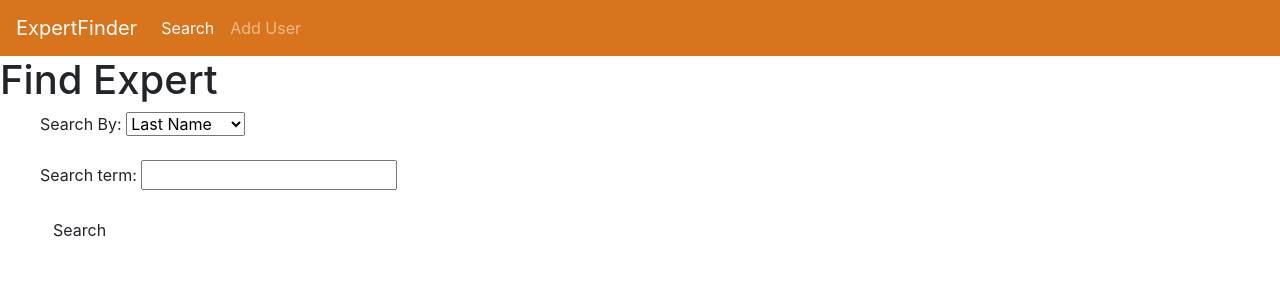
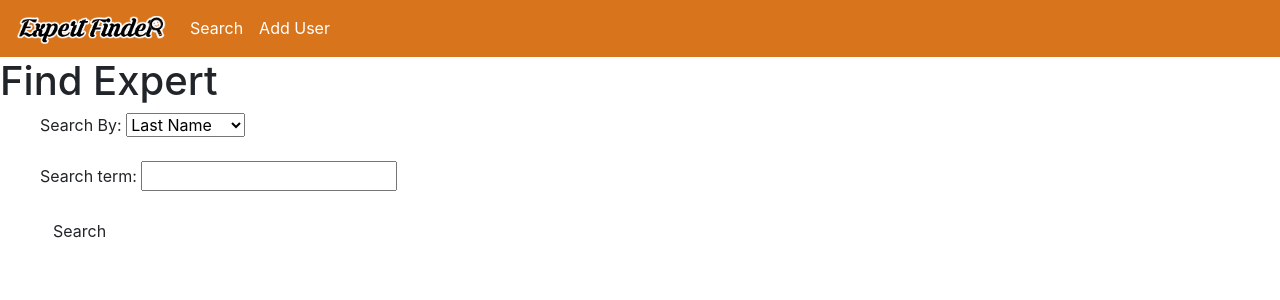
Before and after one commit to sorgek/AlchemyExpertFinder, a Django app: page / in a window 1280 px wide. Shown: the top 300 px of the page. Run offline with Django 3.2, Linux system fonts and the light colour scheme; some libraries are stand-ins or nearby versions.

Commit message:
Rename layout to navbar and add logo to images

```diff
--- a/expertFinder/static/css/nav.css
+++ b/expertFinder/static/css/nav.css
@@ -2,6 +2,10 @@
     background-color:#d8741c ;
 }
 
-#mainBody {
+#logoImage {
+    width: 150px;
+}
 
+.underlined-nav {
+    text-decoration: underline;
 }
--- a/expertFinder/templates/display_expert.html
+++ b/expertFinder/templates/display_expert.html
@@ -1,4 +1,4 @@
-{% extends "layout.html" %}
+{% extends "navbar.html" %}
 {% load static %}
 {% block title %}
 {{expert.lastName}}
--- a/expertFinder/templates/editexpert.html
+++ b/expertFinder/templates/editexpert.html
@@ -1,4 +1,4 @@
-{% extends "layout.html" %}
+{% extends "navbar.html" %}
 
 {% block title %}
     Edit Expert
--- a/expertFinder/templates/expertFinder/expert_form.html
+++ b/expertFinder/templates/expertFinder/expert_form.html
@@ -1,4 +1,4 @@
-{% extends "layout.html" %}
+{% extends "navbar.html" %}
 
 {% block title %}
     Add Expert
--- a/expertFinder/templates/expert_form.html
+++ b/expertFinder/templates/expert_form.html
@@ -1,4 +1,4 @@
-{% extends "layout.html" %}
+{% extends "navbar.html" %}
 
 {% block title %}
     Add Expert
--- a/expertFinder/templates/layout.html
+++ b/expertFinder/templates/navbar.html
@@ -4,21 +4,22 @@
 <html lang="en">
     <head>
         <title>{% block title %}{% endblock %}</title>
+        <link rel="stylesheet" href="https://stackpath.bootstrapcdn.com/bootstrap/4.3.1/css/bootstrap.min.css" integrity="sha384-ggOyR0iXCbMQv3Xipma34MD+dH/1fQ784/j6cY/iJTQUOhcWr7x9JvoRxT2MZw1T" crossorigin="anonymous">        <link href="{% static 'styles.css' %}" rel="stylesheet">
         <link rel="stylesheet" type="text/css" href="{% static 'css/nav.css' %}"/>
-<link rel="stylesheet" href="https://stackpath.bootstrapcdn.com/bootstrap/4.3.1/css/bootstrap.min.css" integrity="sha384-ggOyR0iXCbMQv3Xipma34MD+dH/1fQ784/j6cY/iJTQUOhcWr7x9JvoRxT2MZw1T" crossorigin="anonymous">        <link href="{% static 'styles.css' %}" rel="stylesheet">
+
     </head>
     <body>
         <nav class="navbar navbar-expand-lg navbar-dark"  style="background-color: #d8741c;">
-              <a class="navbar-brand" href="#">ExpertFinder</a>
+              <a class="navbar-brand" href="{% url 'expertFinder:search' %}"><img id="logoImage" src="{% static 'images/logo.png' %}" alt="My image"></a>
               <button class="navbar-toggler" type="button" data-toggle="collapse" data-target="#navbarNav" aria-controls="navbarNav" aria-expanded="false" aria-label="Toggle navigation">
                 <span class="navbar-toggler-icon"></span>
               </button>
               <div class="collapse navbar-collapse" id="navbarNav">
                     <ul class="navbar-nav">
-                          <li class="nav-item active">
-                                <a class="nav-link" href="{% url 'expertFinder:search' %}">Search <span class="sr-only">(current)</span></a>
+                          <li class="nav-item active" class="underlined-nav">
+                                <a class="nav-link" href="{% url 'expertFinder:search' %}">Search<span class="sr-only">(current)</span></a>
                           </li>
-                          <li class="nav-item">
+                          <li class="nav-item active" class="underlined-nav">
                                 <a class="nav-link" href="{% url 'expertFinder:add' %}">Add User</a>
                           </li>
                     </ul>
--- a/expertFinder/templates/search.html
+++ b/expertFinder/templates/search.html
@@ -1,4 +1,4 @@
-{% extends "layout.html" %}
+{% extends "navbar.html" %}
 {% load static %}
 {% block title %}
 Find Expert
--- a/expertFinder/templates/search_results.html
+++ b/expertFinder/templates/search_results.html
@@ -1,4 +1,4 @@
-{% extends "layout.html" %}
+{% extends "navbar.html" %}
 {% load static %}
 {% block title %}
 Search Results
```
Also changed, not shown: expertFinder/static/images/logo.png (added).
